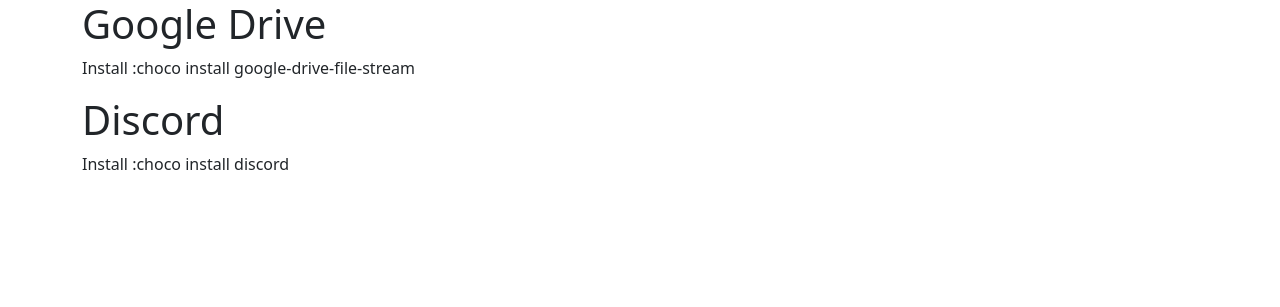
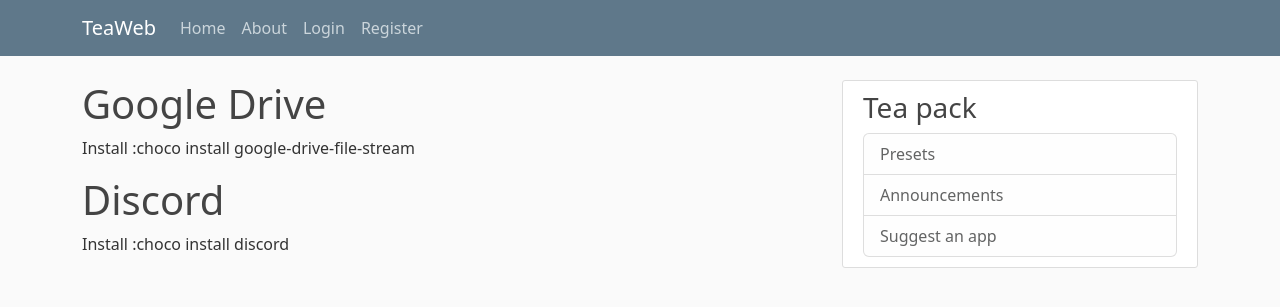
Before and after one commit to Eduard2609/TeaPython_ISW, a Flask app: page / in a window 1280 px wide. Shown: the top 307 px of the page. Run offline with Flask 2, Linux system fonts and the light colour scheme.

Commit message:
Layout finisat si main.css adaugat ca sa arate mai de doamne ajuta

```diff
--- /dev/null
+++ b/static/main.css
@@ -0,0 +1,80 @@
+body {
+  background: #fafafa;
+  color: #333333;
+  margin-top: 5rem;
+}
+
+h1, h2, h3, h4, h5, h6 {
+  color: #444444;
+}
+
+.bg-steel {
+  background-color: #5f788a;
+}
+
+.site-header .navbar-nav .nav-link {
+  color: #cbd5db;
+}
+
+.site-header .navbar-nav .nav-link:hover {
+  color: #ffffff;
+}
+
+.site-header .navbar-nav .nav-link.active {
+  font-weight: 500;
+}
+
+.content-section {
+  background: #ffffff;
+  padding: 10px 20px;
+  border: 1px solid #dddddd;
+  border-radius: 3px;
+  margin-bottom: 20px;
+}
+
+.article-title {
+  color: #444444;
+}
+
+a.article-title:hover {
+  color: #428bca;
+  text-decoration: none;
+}
+
+.article-content {
+  white-space: pre-line;
+}
+
+.article-img {
+  height: 65px;
+  width: 65px;
+  margin-right: 16px;
+}
+
+.article-metadata {
+  padding-bottom: 1px;
+  margin-bottom: 4px;
+  border-bottom: 1px solid #e3e3e3
+}
+
+.article-metadata a:hover {
+  color: #333;
+  text-decoration: none;
+}
+
+.article-svg {
+  width: 25px;
+  height: 25px;
+  vertical-align: middle;
+}
+
+.account-img {
+  height: 125px;
+  width: 125px;
+  margin-right: 20px;
+  margin-bottom: 16px;
+}
+
+.account-heading {
+  font-size: 2.5rem;
+}
--- a/templates/layout.html
+++ b/templates/layout.html
@@ -5,7 +5,7 @@
     <meta name="viewport" content="width=device-width, initial-scale=1">
     <title>Bootstrap demo</title>
     <link href="https://cdn.jsdelivr.net/npm/bootstrap@5.2.0-beta1/dist/css/bootstrap.min.css" rel="stylesheet" integrity="sha384-0evHe/X+R7YkIZDRvuzKMRqM+OrBnVFBL6DOitfPri4tjfHxaWutUpFmBp4vmVor" crossorigin="anonymous">
-
+     <link rel="stylesheet" type="text/css" href="{{ url_for('static', filename='main.css') }}">
 
     {% if Aplication_Name %}
         <title>Application Name :{{ Aplication_Name }}</title>
@@ -14,11 +14,45 @@
     {% endif %}
 </head>
 <body>
-    <div class="container">
-    {% block content %}
-    <p>This is the layout page</p>
-    {% endblock %}
-    </div>
+
+ <header class="site-header">
+      <nav class="navbar navbar-expand-md navbar-dark bg-steel fixed-top">
+        <div class="container">
+          <a class="navbar-brand mr-4" href="/">TeaWeb</a>
+          <button class="navbar-toggler" type="button" data-toggle="collapse" data-target="#navbarToggle" aria-controls="navbarToggle" aria-expanded="false" aria-label="Toggle navigation">
+            <span class="navbar-toggler-icon"></span>
+          </button>
+          <div class="collapse navbar-collapse" id="navbarToggle">
+            <div class="navbar-nav mr-auto">
+              <a class="nav-item nav-link" href="/">Home</a>
+              <a class="nav-item nav-link" href="/about">About</a>
+            </div>
+            <!-- Navbar Right Side -->
+            <div class="navbar-nav">
+              <a class="nav-item nav-link" href="/login">Login</a>
+              <a class="nav-item nav-link" href="/register">Register</a>
+            </div>
+          </div>
+        </div>
+      </nav>
+    </header>
+    <main role="main" class="container">
+      <div class="row">
+        <div class="col-md-8">
+          {% block content %}{% endblock %}
+        </div>
+        <div class="col-md-4">
+          <div class="content-section">
+            <h3>Tea pack</h3>
+              <ul class="list-group">
+                <li class="list-group-item list-group-item-light">Presets</li>
+                <li class="list-group-item list-group-item-light">Announcements</li>
+                <li class="list-group-item list-group-item-light">Suggest an app</li>
+              </ul>
+          </div>
+        </div>
+      </div>
+    </main>
 
     <script src="https://cdn.jsdelivr.net/npm/bootstrap@5.2.0-beta1/dist/js/bootstrap.bundle.min.js" integrity="sha384-pprn3073KE6tl6bjs2QrFaJGz5/SUsLqktiwsUTF55Jfv3qYSDhgCecCxMW52nD2" crossorigin="anonymous"></script>
 
```
